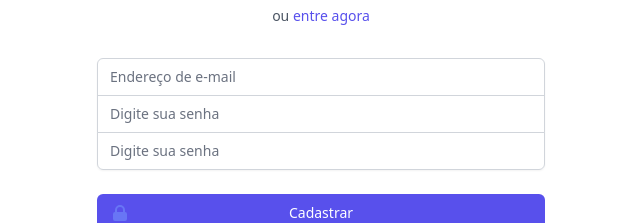
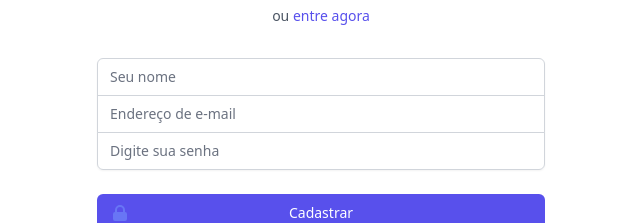
Before and after one commit to Zombrooc/Portal-Tricordiano, a Next.js app: page /auth/signup in a window 1280 px wide. Shown: the part 357-580 px from the top of the page, without its empty margins (319-959 px from the left). Built offline with nearby package versions, Linux system fonts and the light colour scheme.

Commit message:
aushaushaush

```diff
--- a/src/components/Posts/CreatePost.js
+++ b/src/components/Posts/CreatePost.js
@@ -51,7 +51,7 @@ const CreatePost = () => {
               Título
             </label>
             <input
-              {...register("title")}
+              {...register("title", { required: true })}
               id="title"
               name="title"
               type="text"
--- a/src/pages/auth/signin.js
+++ b/src/pages/auth/signin.js
@@ -48,7 +48,7 @@ export default function Signin() {
                   E-mail
                 </label>
                 <input
-                  {...register("email")}
+                  {...register("email", { required: true })}
                   id="email-address"
                   name="email"
                   type="email"
@@ -63,7 +63,7 @@ export default function Signin() {
                   Senha
                 </label>
                 <input
-                  {...register("password")}
+                  {...register("password", { required: true })}
                   id="password"
                   name="password"
                   type="password"
--- a/src/pages/auth/signup.js
+++ b/src/pages/auth/signup.js
@@ -4,6 +4,8 @@ import { LockClosedIcon } from "@heroicons/react/solid";
 import { Auth } from "aws-amplify";
 import { useForm } from "react-hook-form";
 import { useRouter } from "next/router";
+
+import { api } from "../../services/api";
 
 export default function Signup() {
 
@@ -13,14 +15,10 @@ export default function Signup() {
 
   const handleSubmitAction = async (data) => {
     try {
-      const { user } = await Auth.signUp({
-        username: data.email,
-        password: data.password,
-        attributes: {
-          email: data.email
-        },
-      });
-      if (user) {
+
+      const { data } = await api.post("/auth/signup", data);
+
+      if (data.name && data.userId) {
         router.push('/auth/signin')
       }
     } catch (error) {
@@ -43,7 +41,7 @@ export default function Signup() {
             </h2>
             <p className="mt-2 text-center text-sm text-gray-600">
               ou{" "}
-              <Link href="/auth/signup">
+              <Link href="/auth/signin">
                 <a className="font-medium text-indigo-600 hover:text-indigo-500">
                   entre agora
                 </a>
@@ -54,17 +52,32 @@ export default function Signup() {
             <input type="hidden" name="remember" defaultValue="true" />
             <div className="rounded-md shadow-sm -space-y-px">
               <div>
-                <label htmlFor="email-address" className="sr-only">
+                <label htmlFor="name" className="sr-only">
+                  Nome
+                </label>
+                <input
+                  {...register("name", { required: true })}
+                  id="name"
+                  name="name"
+                  type="text"
+                  autoComplete="name"
+                  required
+                  className="appearance-none rounded-none relative block w-full px-3 py-2 border border-gray-300 placeholder-gray-500 text-gray-900 rounded-t-md focus:outline-none focus:ring-indigo-500 focus:border-indigo-500 focus:z-10 sm:text-sm"
+                  placeholder="Seu nome"
+                />
+              </div>
+              <div>
+                <label htmlFor="email" className="sr-only">
                   E-mail
                 </label>
                 <input
-                  {...register("email")}
-                  id="email-address"
+                  {...register("email", { required: true })}
+                  id="email"
                   name="email"
                   type="email"
-                  autoComplete="email"
+                  autoComplete="current-email"
                   required
-                  className="appearance-none rounded-none relative block w-full px-3 py-2 border border-gray-300 placeholder-gray-500 text-gray-900 rounded-t-md focus:outline-none focus:ring-indigo-500 focus:border-indigo-500 focus:z-10 sm:text-sm"
+                  className="appearance-none rounded-none relative block w-full px-3 py-2 border border-gray-300 placeholder-gray-500 text-gray-900 focus:outline-none focus:ring-indigo-500 focus:border-indigo-500 focus:z-10 sm:text-sm"
                   placeholder="Endereço de e-mail"
                 />
               </div>
@@ -73,26 +86,11 @@ export default function Signup() {
                   Senha
                 </label>
                 <input
-                  {...register("password")}
+                  {...register("password", { required: true })}
                   id="password"
                   name="password"
                   type="password"
                   autoComplete="current-password"
-                  required
-                  className="appearance-none rounded-none relative block w-full px-3 py-2 border border-gray-300 placeholder-gray-500 text-gray-900 focus:outline-none focus:ring-indigo-500 focus:border-indigo-500 focus:z-10 sm:text-sm"
-                  placeholder="Digite sua senha"
-                />
-              </div>
-              <div>
-                <label htmlFor="confirm-password" className="sr-only">
-                  Confirmar Senha
-                </label>
-                <input
-                  {...register("confirm-password")}
-                  id="confirm-password"
-                  name="confirm-password"
-                  type="confirm-password"
-                  autoComplete="current-confirm-password"
                   required
                   className="appearance-none rounded-none relative block w-full px-3 py-2 border border-gray-300 placeholder-gray-500 text-gray-900 rounded-b-md focus:outline-none focus:ring-indigo-500 focus:border-indigo-500 focus:z-10 sm:text-sm"
                   placeholder="Digite sua senha"
```
